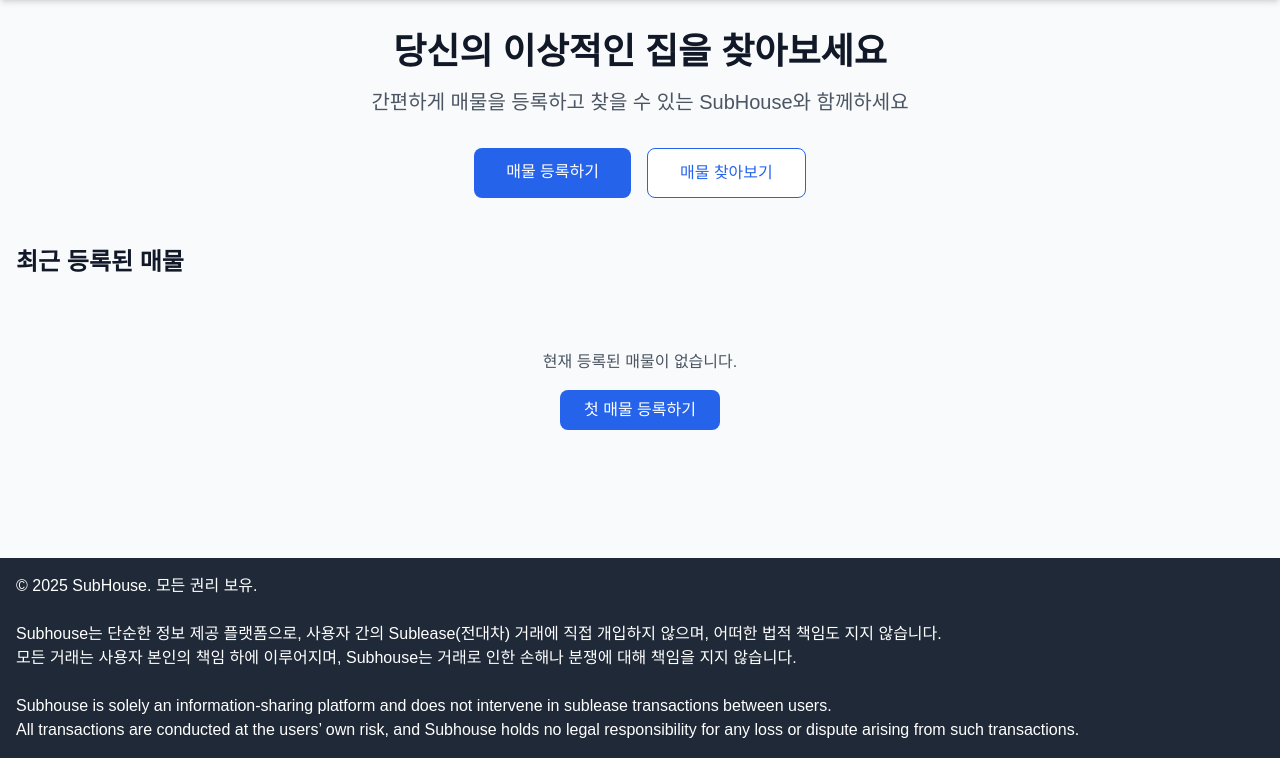
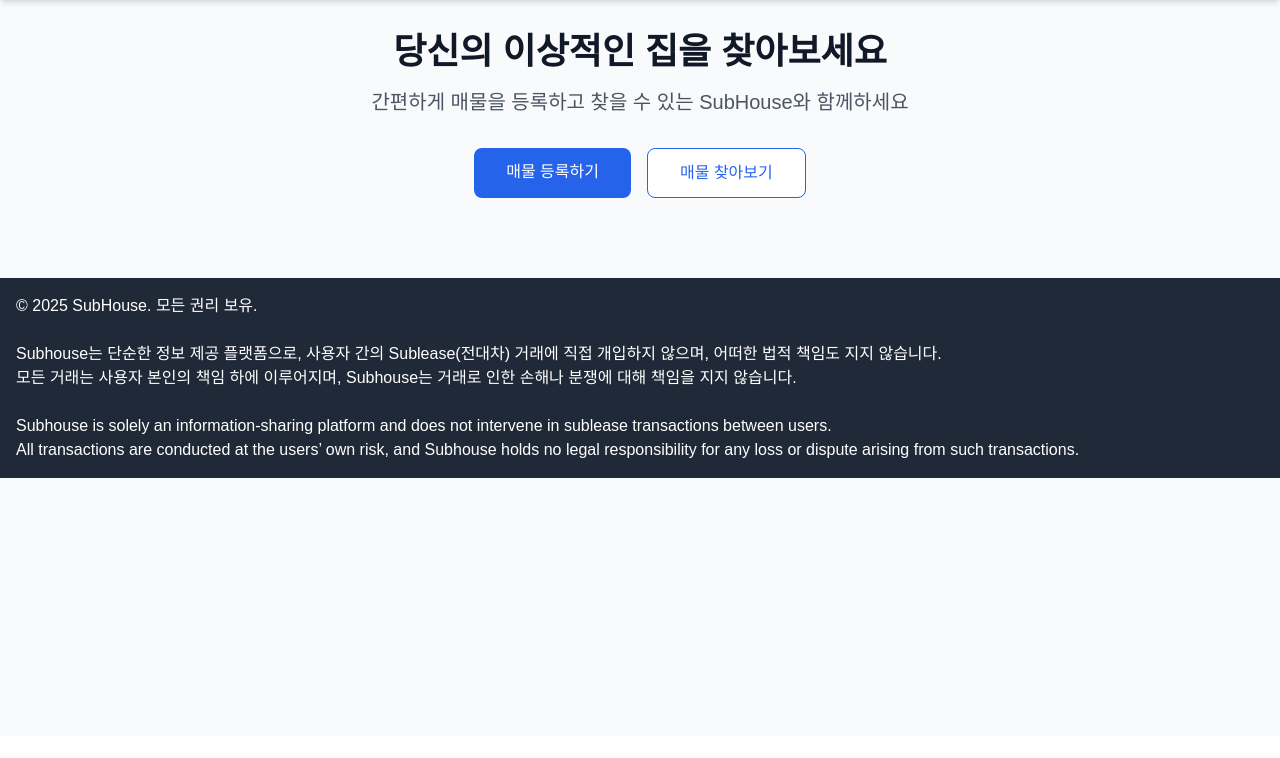
Before and after one commit to narumjungsangin/SubHouse_WL, a Flask app: page / in a window 1280 px wide. Shown: the part 64-822 px from the top of the page. After the commit the page ends 542 px from the top, so only its background shows below. Run offline with Flask 3, Linux system fonts and the light colour scheme; some libraries are stand-ins or nearby versions.

Commit message:
landingpagechange
랜딩페이지 최근본이 안되서 주석처리했습니다

```diff
--- a/templates/index.html
+++ b/templates/index.html
@@ -21,7 +21,7 @@
     </div>
 
     <!-- 최근 등록된 매물 섹션 -->
-    <section class="mb-12">
+    <!-- <section class="mb-12">
         <h2 class="text-2xl font-bold text-gray-900 mb-6">최근 등록된 매물</h2>
 
         {% if contracts %}
@@ -29,7 +29,7 @@
             {% for contract in contracts %}
             <div class="bg-white rounded-lg shadow-md overflow-hidden hover:shadow-lg transition duration-300">
                 <div class="h-48 bg-gray-200">
-                    <!-- 이미지가 있으면 표시, 없으면 기본 이미지 -->
+
                     {% if contract.photos and contract.photos|length > 0 %}
                     <img src="{{ url_for('static', filename='uploads/' + contract.photos[0].filename) }}"
                         alt="{{ contract.title }}" class="w-full h-full object-cover">
@@ -87,7 +87,7 @@
             </a>
         </div>
         {% endif %}
-    </section>
+    </section> -->
 
 </div>
 {% endblock %}
--- a/templates/partials/navigation.html
+++ b/templates/partials/navigation.html
@@ -10,7 +10,7 @@
             <div class="hidden md:flex items-center space-x-6">
                 <a href="{{ url_for('main.index') }}" class="text-gray-700 hover:text-blue-600 px-3 py-2 rounded-md text-sm font-medium">홈</a>
                 <a href="{{ url_for('contract.create') }}" class="text-gray-700 hover:text-blue-600 px-3 py-2 rounded-md text-sm font-medium">매물 등록</a>
-                <a href="#" class="text-gray-700 hover:text-blue-600 px-3 py-2 rounded-md text-sm font-medium">매물 찾기</a>
+                <a href="{{ url_for('contract.search') }}" class="text-gray-700 hover:text-blue-600 px-3 py-2 rounded-md text-sm font-medium">매물 찾기</a>
                 <a href="{{ url_for('auth.about') }}" class="text-gray-700 hover:text-blue-600 px-3 py-2 rounded-md text-sm font-medium">Subhouse 소개</a>
 
             </div>
```
